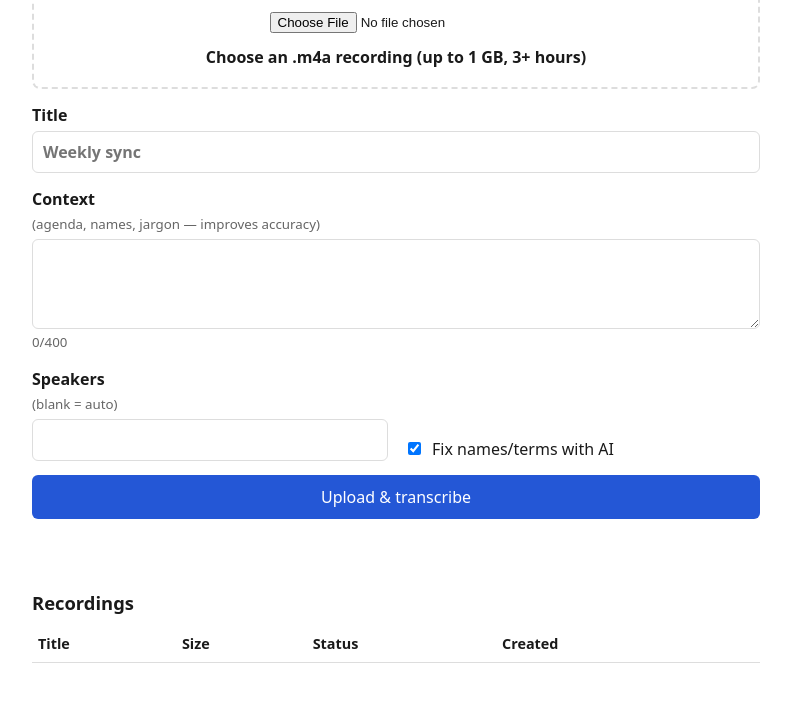
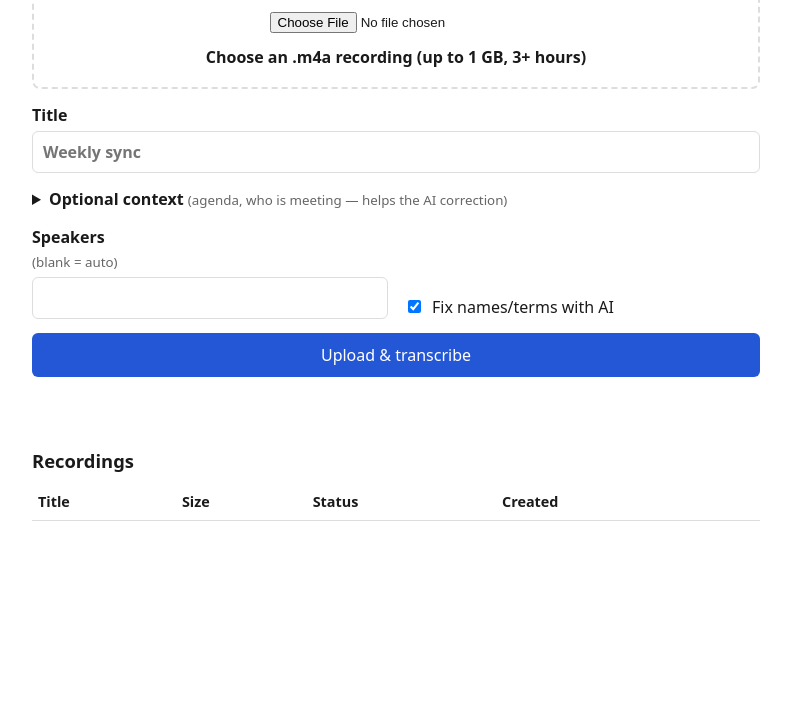
Before and after one commit to muhfaii/transcribe-meeting, a website built with Vite: page src/web/index.html in a window 1280 px wide. Shown: the part 84-786 px from the top of the page, without its empty margins (244-1035 px from the left). Built offline with nearby package versions, Linux system fonts and the light colour scheme; no server answers.

Commit message:
Collapse the optional context field on the upload form
Co-Authored-By: Claude Sonnet 5.5 <noreply@anthropic.com>
Claude-Session: https://claude.ai/code/session_019TmcDQ5GMbVXa8gHHTbT6e

```diff
--- a/src/web/app.ts
+++ b/src/web/app.ts
@@ -122,6 +122,7 @@ form.addEventListener("submit", async (e) => {
     });
     say("Uploaded.");
     form.reset();
+    $<HTMLDetailsElement>("context-box").open = false;
     fileLabel.textContent = "Choose an .m4a recording (up to 1 GB, 3+ hours)";
     await loadJobs();
   } catch (err) {
--- a/src/web/index.html
+++ b/src/web/index.html
@@ -24,10 +24,13 @@
           <input id="title" type="text" maxlength="200" placeholder="Weekly sync" />
         </label>
 
-        <label>Context <small>(agenda, names, jargon — improves accuracy)</small>
-          <textarea id="context" rows="3" maxlength="4000"></textarea>
-          <small id="context-count"></small>
-        </label>
+        <details id="context-box">
+          <summary>Optional context <small>(agenda, who is meeting — helps the AI correction)</small></summary>
+          <label>Context
+            <textarea id="context" rows="3" maxlength="4000"></textarea>
+            <small id="context-count"></small>
+          </label>
+        </details>
 
         <div class="row">
           <label>Speakers <small>(blank = auto)</small>
--- a/src/web/style.css
+++ b/src/web/style.css
@@ -55,3 +55,5 @@ nav { font-size: .9rem; color: var(--muted); }
 button.secondary { background: none; color: var(--accent); border: 1px solid var(--accent); }
 .row-actions { display: flex; gap: 12px; align-items: center; flex-wrap: wrap; margin: 8px 0 16px; }
 #view-glossary[hidden] { display: none; }
+details > summary { cursor: pointer; font-weight: 600; }
+details[open] > summary { margin-bottom: 8px; }
```
